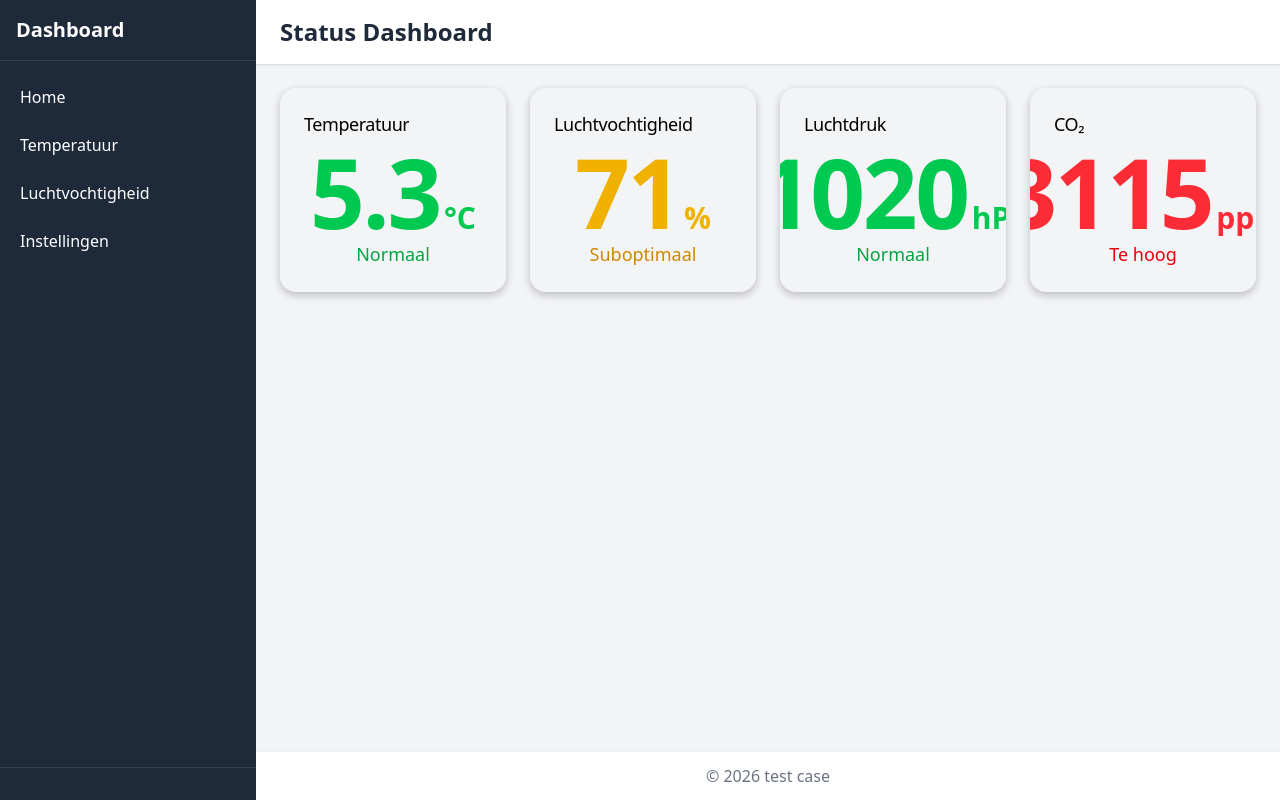
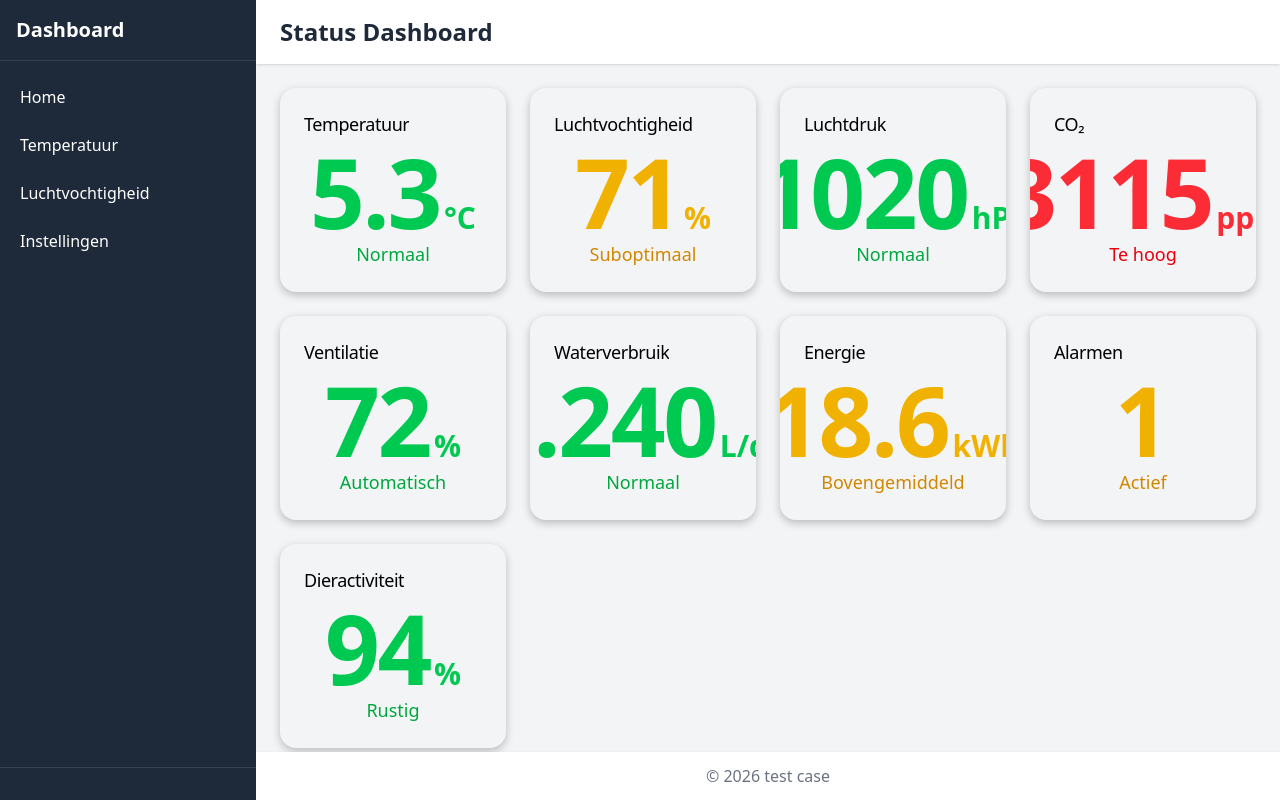
Before and after one commit to MillieOfzo/fan-status-card, an Angular app: page / in a window 1280 px wide. Built offline with nearby package versions, Linux system fonts and the light colour scheme.

Commit message:
feat: added new static widgets

```diff
--- a/src/app/app.html
+++ b/src/app/app.html
@@ -1,12 +1,10 @@
 <div class="flex h-screen bg-gray-100">
 
   <!-- Sidebar -->
-  <aside
-    [ngClass]="{
+  <aside [ngClass]="{
       'translate-x-0': sidebarOpen,
       '-translate-x-full': !sidebarOpen
-    }"
-    class="fixed z-40 inset-y-0 left-0 w-64 bg-gray-800 text-white transform transition-transform duration-300
+    }" class="fixed z-40 inset-y-0 left-0 w-64 bg-gray-800 text-white transform transition-transform duration-300
            md:relative md:translate-x-0 md:flex md:flex-col">
 
     <div class="p-4 text-xl font-bold border-b border-gray-700">Dashboard</div>
@@ -20,10 +18,7 @@
   </aside>
 
   <!-- Overlay voor mobiel -->
-  <div
-    class="fixed inset-0 bg-black opacity-50 z-30 md:hidden"
-    *ngIf="sidebarOpen"
-    (click)="toggleSidebar()"></div>
+  <div class="fixed inset-0 bg-black opacity-50 z-30 md:hidden" *ngIf="sidebarOpen" (click)="toggleSidebar()"></div>
 
   <!-- Main content -->
   <div class="flex-1 flex flex-col">
@@ -34,8 +29,7 @@
       <!-- Hamburger button mobiel -->
       <button class="md:hidden p-2 rounded hover:bg-gray-200" (click)="toggleSidebar()">
         <svg class="w-6 h-6 text-gray-800" fill="none" stroke="currentColor" viewBox="0 0 24 24">
-          <path stroke-linecap="round" stroke-linejoin="round" stroke-width="2"
-                d="M4 6h16M4 12h16M4 18h16"></path>
+          <path stroke-linecap="round" stroke-linejoin="round" stroke-width="2" d="M4 6h16M4 12h16M4 18h16"></path>
         </svg>
       </button>
     </header>
@@ -43,12 +37,15 @@
     <!-- Content -->
     <main class="flex-1 overflow-auto p-6">
       <div class="grid grid-cols-1 sm:grid-cols-2 lg:grid-cols-3 xl:grid-cols-4 gap-6">
-        <app-status-card [data]="(temperatureVm$ | async)!"/>
-        <app-status-card [data]="(humidityVm$ | async)!"/>
-        <app-status-card [data]="(pressureVm$ | async)!"/>
-        <app-status-card [data]="(co2Vm$ | async)!"/>
+        <app-status-card [data]="(temperatureVm$ | async)!" />
+        <app-status-card [data]="(humidityVm$ | async)!" />
+        <app-status-card [data]="(pressureVm$ | async)!" />
+        <app-status-card [data]="(co2Vm$ | async)!" />
+
+        <ng-container *ngFor="let card of staticCards">
+          <app-status-card [data]="card"></app-status-card>
+        </ng-container>
       </div>
-
     </main>
 
     <!-- Footer -->
--- a/src/app/app.ts
+++ b/src/app/app.ts
@@ -1,5 +1,5 @@
 import { Component, inject } from '@angular/core';
-import { TestDataService } from './core/data/test-data.service';
+import { activityCard, alarmCard, energyCard, TestDataService, ventilationCard, waterUsageCard } from './core/data/test-data.service';
 import { TemperatureEvaluator } from './core/status/temperature.evaluator';
 import { HumidityEvaluator } from './core/status/humidity.evaluator';
 import { combineLatest, map, startWith } from 'rxjs';
@@ -15,14 +15,24 @@ import { Co2Evaluator } from './core/status/co2.evaluator';
   styleUrls: ['./app.css'],
 })
 export class App {
-  sidebarOpen = false;
-
   private readonly data = inject(TestDataService)
 
   private readonly tempEval = new TemperatureEvaluator();
   private readonly humEval = new HumidityEvaluator();
   private readonly pressureEvaluator = new PressureEvaluator();
   private readonly co2Evaluator = new Co2Evaluator();
+
+
+  sidebarOpen = false;
+
+  staticCards = [
+    ventilationCard,
+    waterUsageCard,
+    energyCard,
+    alarmCard,
+    activityCard
+  ];
+
 
   temperatureVm$ = this.data.temperature$.pipe(
     map(value => {
--- a/src/app/core/data/test-data.service.ts
+++ b/src/app/core/data/test-data.service.ts
@@ -1,5 +1,7 @@
 import { Injectable } from '@angular/core';
 import { interval, map, timer } from 'rxjs';
+import { StatusLevel } from '../../shared/ui/status-card/contracts/status-level.enum';
+import { IStatusCard } from '../../shared/ui/status-card/contracts/status-card.interface';
 
 @Injectable({ providedIn: 'root' })
 export class TestDataService {
@@ -19,3 +21,40 @@ export class TestDataService {
     map(() => 1500 + Math.random() * (3500 - 1500))
   );
 }
+
+export const ventilationCard: IStatusCard = {
+  title: 'Ventilatie',
+  value: '72',
+  suffix: '%',
+  status: StatusLevel.OK,
+  label: 'Automatisch'
+};
+
+export const waterUsageCard: IStatusCard = {
+  title: 'Waterverbruik',
+  value: '1.240',
+  suffix: 'L/dag',
+  status: StatusLevel.OK,
+  label: 'Normaal'
+};
+export const energyCard: IStatusCard = {
+  title: 'Energie',
+  value: '18.6',
+  suffix: 'kWh',
+  status: StatusLevel.Warning,
+  label: 'Bovengemiddeld'
+};
+export const alarmCard: IStatusCard = {
+  title: 'Alarmen',
+  value: '1',
+  suffix: '',
+  status: StatusLevel.Warning,
+  label: 'Actief'
+};
+export const activityCard: IStatusCard = {
+  title: 'Dieractiviteit',
+  value: '94',
+  suffix: '%',
+  status: StatusLevel.OK,
+  label: 'Rustig'
+};
```
